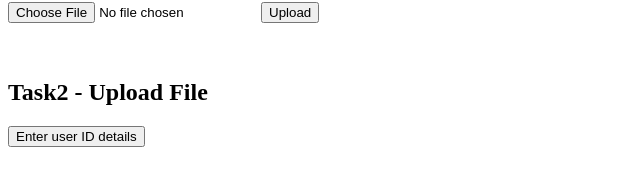
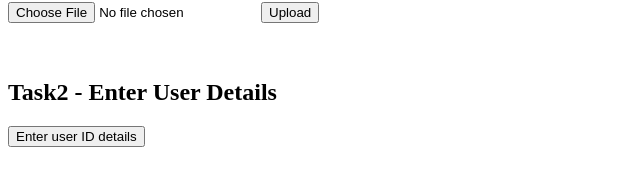
Before and after one commit to SriyaI/assignment-frontend, a React (Create React App) app: page / in a window 1280 px wide. Shown: the part 181-350 px from the top of the page, without its empty margins (0-640 px from the left). Built offline with nearby package versions, Linux system fonts and the light colour scheme.

Commit message:
change task 2 text ui

```diff
--- a/src/App.js
+++ b/src/App.js
@@ -44,7 +44,7 @@ function Home() {
       </form>
       <br></br>
       <br></br>
-      <h2>Task2 - Upload File</h2>
+      <h2>Task2 - Enter User Details</h2>
       <Link to="/details">
         <button>Enter user ID details</button>
       </Link>
```
